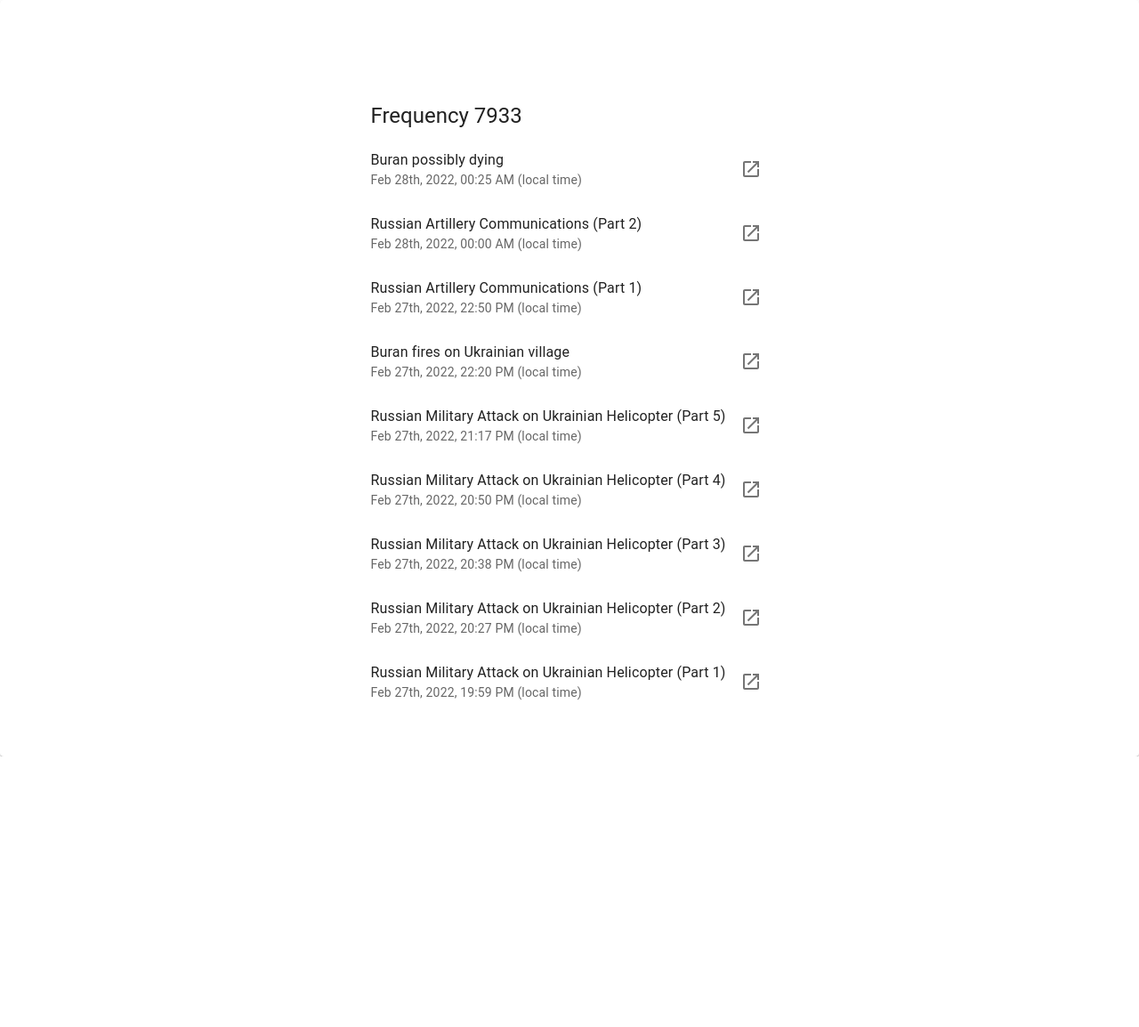
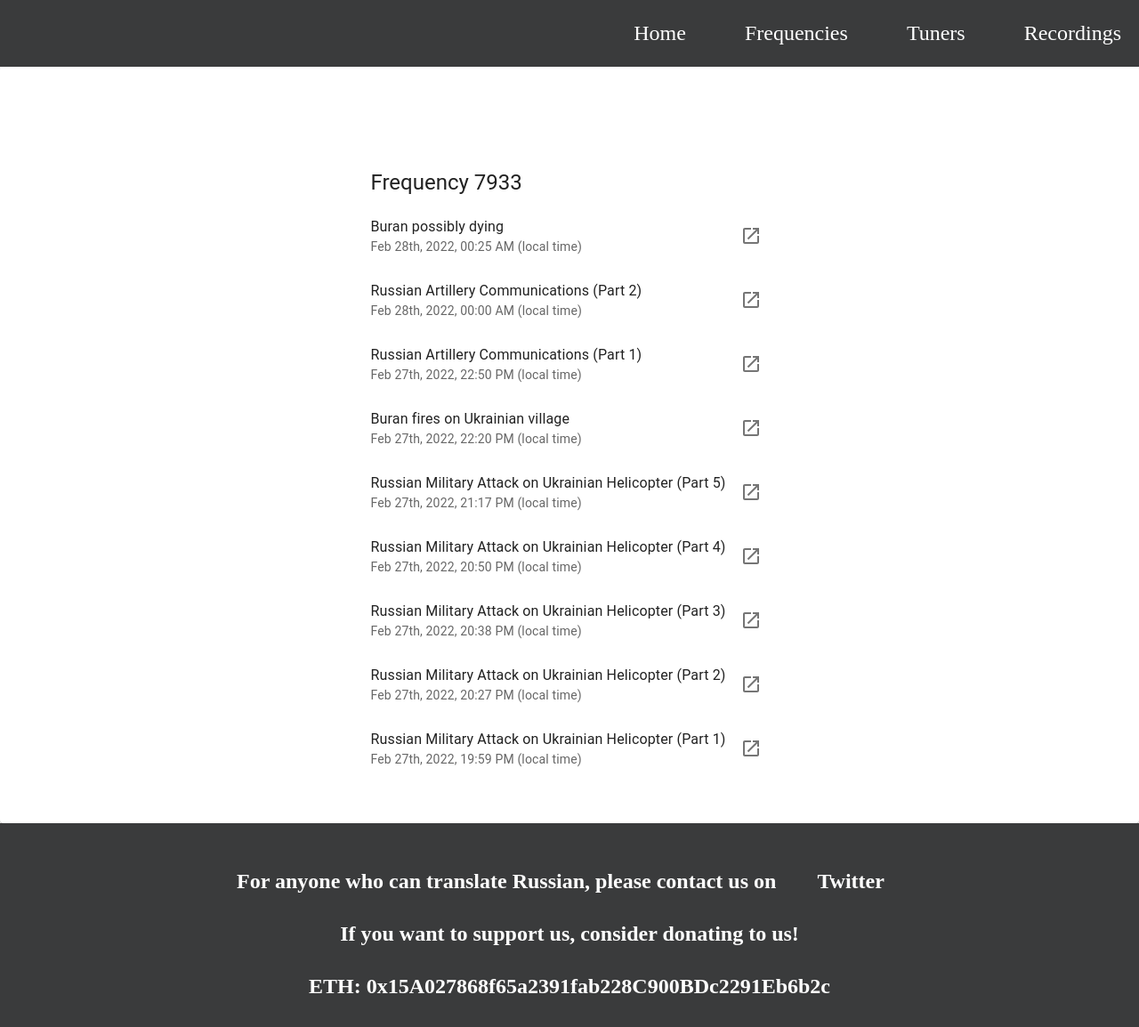
Before and after one commit to merissab44/saveukraine-react, a React (Create React App) app: page /#/Recordings in a window 1280 px wide. Shown: the top 1154 px of the page at 89% size. Before the commit the page ends 850 px from the top, so only its background shows below. Built offline with nearby package versions, Linux system fonts and the light colour scheme.

Commit message:
fixed navbar

```diff
--- a/src/Frequencies.js
+++ b/src/Frequencies.js
@@ -1,5 +1,8 @@
 import React from "react";
 import { Grid, List, ListItem, ListItemText, Paper, Typography } from "@mui/material";
+import Navigation from "./Navigation";
+import Footer from "./Footer";
+
 
 const Frequencies = () => {
     const frequencies = [
@@ -20,6 +23,8 @@ const Frequencies = () => {
     ];
 
     return (
+        <>
+        <Navigation />
         <section id="frequencies">
             <Paper sx={{ p: 5 }}>
                 <Grid
@@ -54,6 +59,8 @@ const Frequencies = () => {
                 </Grid>
             </Paper>
         </section>
+        <Footer />
+        </>
     );
 };
 
--- a/src/Recordings.js
+++ b/src/Recordings.js
@@ -3,6 +3,9 @@ import { Grid, IconButton, List, ListItem, ListItemText, Paper, Typography } fro
 import recordings from "./recordings.json";
 import moment from "moment";
 import { OpenInNew } from "@mui/icons-material";
+import Navigation from "./Navigation";
+import Footer from "./Footer";
+
 
 const Recordings = () => {
     const getRecordingDate = (unix) => {
@@ -10,6 +13,8 @@ const Recordings = () => {
     };
 
     return (
+        <>
+        <Navigation />
         <section id="recordings">
             <Paper sx={{ p: 5 }}>
                 <Grid
@@ -59,6 +64,8 @@ const Recordings = () => {
                 </Grid>
             </Paper>
         </section>
+        <Footer />
+        </>
     );
 };
 
--- a/src/Tuners.js
+++ b/src/Tuners.js
@@ -1,5 +1,7 @@
 import React from "react";
 import { Grid, Link, Paper, Typography } from "@mui/material";
+import Navigation from "./Navigation";
+import Footer from "./Footer";
 
 const Tuners = () => {
     const tuners = [
@@ -8,6 +10,8 @@ const Tuners = () => {
     ];
 
     return (
+        <>
+        <Navigation />
         <section id="tuners">
             <Paper sx={{ p: 5 }}>
                 <Grid
@@ -46,6 +50,8 @@ const Tuners = () => {
                 </Grid>
             </Paper>
         </section>
+        <Footer />
+        </>
     );
 };
 
```
